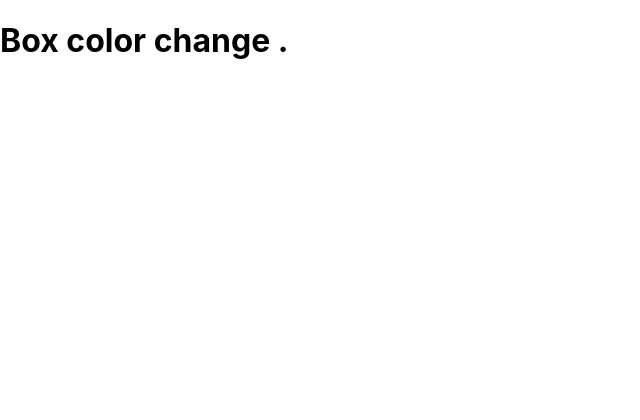
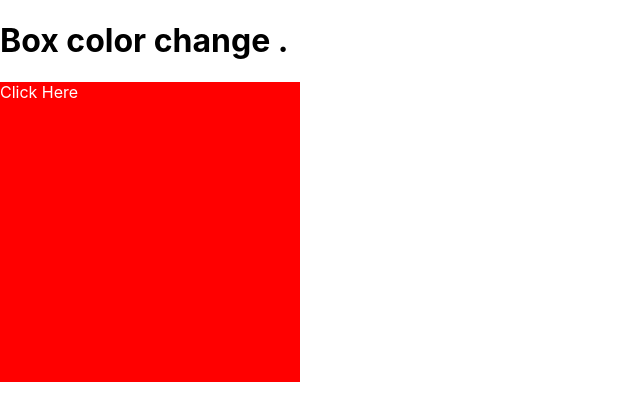
Before and after one commit to dev-sionejoseph/React-Box-Color, a React (Create React App) app in the folder box-color/: page / in a window 1280 px wide. Shown: the top 420 px of the page, without its empty margins (0-640 px from the left). Built offline with nearby package versions, Linux system fonts and the light colour scheme.

Commit message:
successssss

```diff
--- a/box-color/src/App.js
+++ b/box-color/src/App.js
@@ -23,7 +23,7 @@ export default class App extends Component {
     let num = this.state.clickCounter;
 
     this.setState({
-      clickCounter: this.state.clickCounter > 5 ? this.state.clickCounter+=1 : this.state.clickCounter = 0,
+      clickCounter: this.state.clickCounter < 5 ? this.state.clickCounter+=1 : this.state.clickCounter = 0,
       color: this.colorArray
     })
 
@@ -35,7 +35,7 @@ export default class App extends Component {
       <div className="App">
         <h1> Box color change .</h1>
         <div              className="colorBox"
-        style={{backgroundColor: this.colorArray[this.num]}}
+        style={{backgroundColor: this.colorArray[this.state.clickCounter]}}
         onClick={this.onChange}
         >
         <p>Click Here</p>
```
